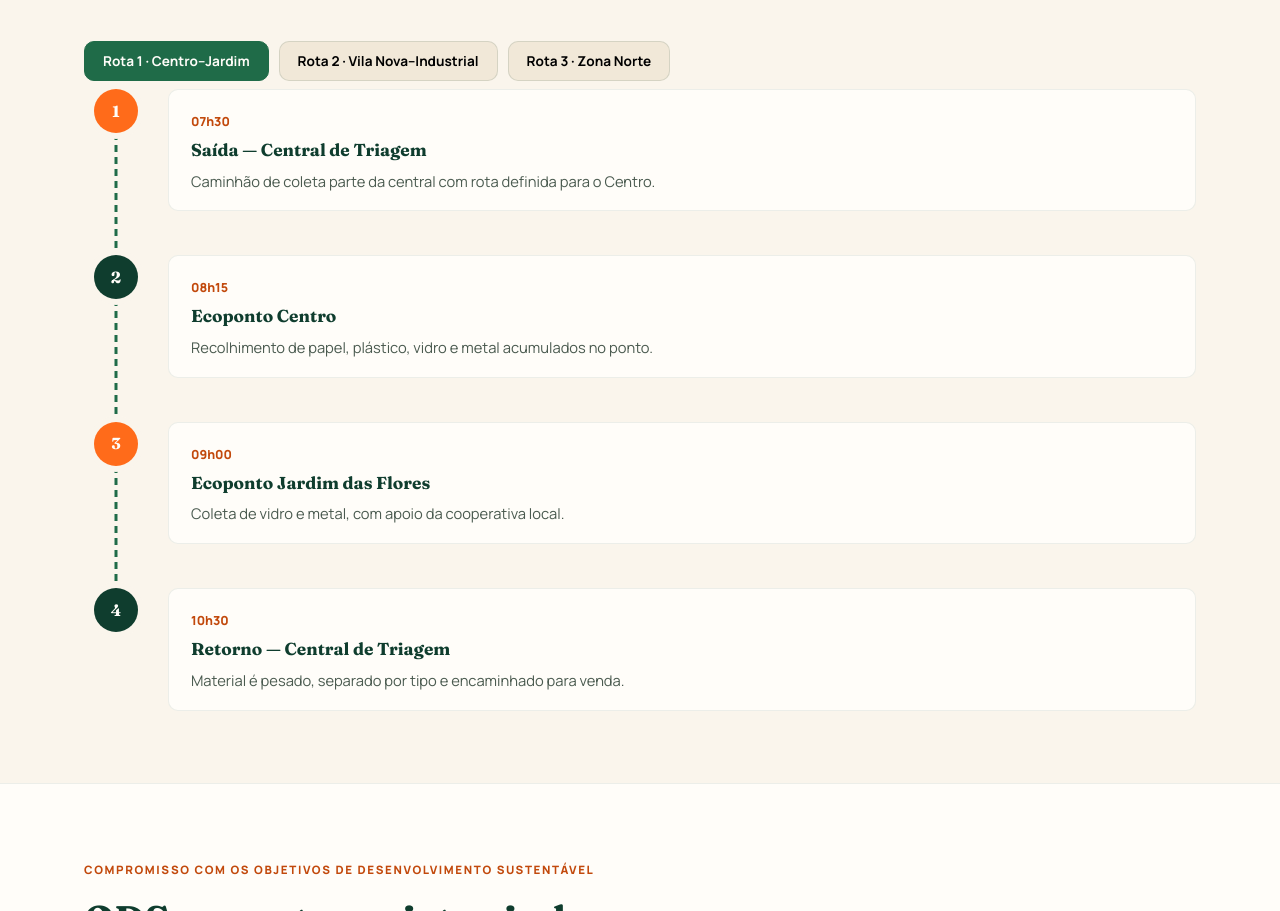
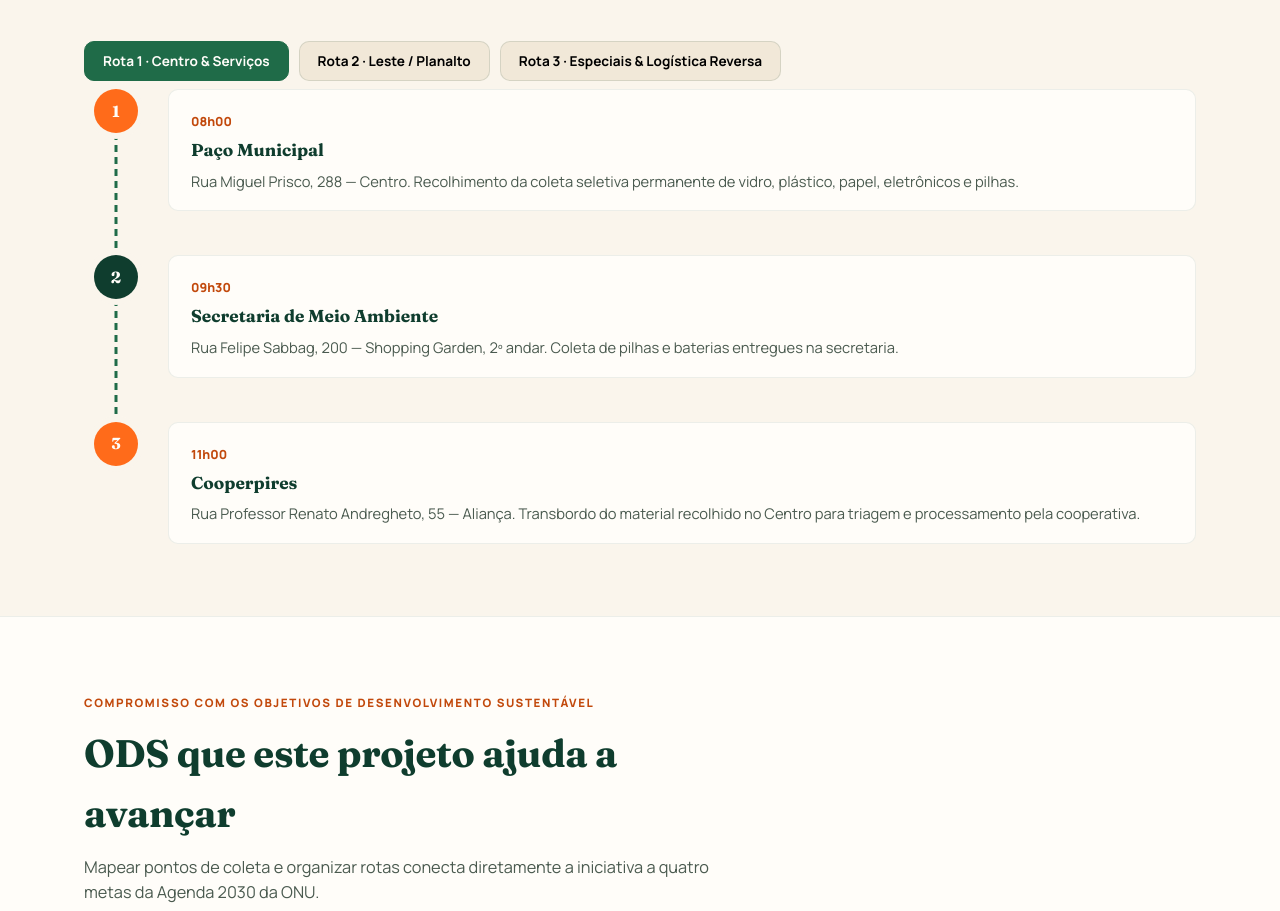
Before and after one commit to Guilherme1712Moraes/Projeto-Feira-Tecnol-gica, a website: page index.html in a window 1280 px wide. Shown: the part 2047-2958 px from the top of the page. Drawn offline with Linux system fonts and the light colour scheme.

Commit message:
Revise collection routes and button labels in index.html
Updated collection routes with real points from Ribeirão Pires.

```diff
--- a/index.html
+++ b/index.html
@@ -665,9 +665,9 @@
       </div>
 
       <div class="rota-select" id="rotaSelect">
-        <button class="active" data-rota="1">Rota 1 · Centro–Jardim</button>
-        <button data-rota="2">Rota 2 · Vila Nova–Industrial</button>
-        <button data-rota="3">Rota 3 · Zona Norte</button>
+        <button class="active" data-rota="1">Rota 1 · Centro & Serviços</button>
+        <button data-rota="2">Rota 2 · Leste / Planalto</button>
+        <button data-rota="3">Rota 3 · Especiais & Logística Reversa</button>
       </div>
 
       <div class="rota-track" id="rotaTrack"></div>
@@ -792,33 +792,28 @@
     });
   });
 
-  // Rotas de coleta
+  // Rotas de coleta atualizadas com pontos reais de Ribeirão Pires
   const rotas = {
     1: {
       dia: 'Segundas e quintas',
       paradas: [
-        { hora: '07h30', nome: 'Saída — Central de Triagem', desc: 'Caminhão de coleta parte da central com rota definida para o Centro.' },
-        { hora: '08h15', nome: 'Ecoponto Centro', desc: 'Recolhimento de papel, plástico, vidro e metal acumulados no ponto.' },
-        { hora: '09h00', nome: 'Ecoponto Jardim das Flores', desc: 'Coleta de vidro e metal, com apoio da cooperativa local.' },
-        { hora: '10h30', nome: 'Retorno — Central de Triagem', desc: 'Material é pesado, separado por tipo e encaminhado para venda.' },
+        { hora: '08h00', nome: 'Paço Municipal', desc: 'Rua Miguel Prisco, 288 — Centro. Recolhimento da coleta seletiva permanente de vidro, plástico, papel, eletrônicos e pilhas.' },
+        { hora: '09h30', nome: 'Secretaria de Meio Ambiente', desc: 'Rua Felipe Sabbag, 200 — Shopping Garden, 2º andar. Coleta de pilhas e baterias entregues na secretaria.' },
+        { hora: '11h00', nome: 'Cooperpires', desc: 'Rua Professor Renato Andregheto, 55 — Aliança. Transbordo do material recolhido no Centro para triagem e processamento pela cooperativa.' }
       ]
     },
     2: {
       dia: 'Terças e sextas',
       paradas: [
-        { hora: '07h00', nome: 'Saída — Cooperativa Parque Industrial', desc: 'Rota atende bairros com maior geração de papel e plástico.' },
-        { hora: '07h50', nome: 'Cooperativa Parque Industrial', desc: 'Coleta de papel e plástico de comércios locais.' },
-        { hora: '09h10', nome: 'Ecoponto Vila Nova', desc: 'Recolhimento de eletrônicos e pilhas para descarte especial.' },
-        { hora: '10h45', nome: 'Retorno — Central de Triagem', desc: 'Eletrônicos seguem para logística reversa com parceiros especializados.' },
+        { hora: '08h30', nome: 'Ecoponto Pátio JB Duarte', desc: 'Avenida Capitão José Galo — Planalto Bela Vista. Recolhimento de resíduos volumosos de papel, plástico, vidro e metal (até 1m³/pessoa).' },
+        { hora: '10h30', nome: 'Cooperpires', desc: 'Rua Professor Renato Andregheto, 55 — Aliança. Entrega dos recicláveis para separação e destinamento pelas equipes da cooperativa.' }
       ]
     },
     3: {
       dia: 'Quartas e sábados',
       paradas: [
-        { hora: '08h00', nome: 'Saída — Central de Triagem', desc: 'Rota cobre toda a Zona Norte, incluindo pontos de óleo de cozinha.' },
-        { hora: '08h40', nome: 'Central de Triagem Municipal', desc: 'Ponto que recebe todos os tipos de material da região.' },
-        { hora: '09h50', nome: 'Coop. Renascer — Óleo', desc: 'Recolhimento de óleo de cozinha usado para produção de biodiesel e sabão.' },
-        { hora: '11h00', nome: 'Fim de rota', desc: 'Material consolidado e registrado no relatório semanal de coleta.' },
+        { hora: '09h00', nome: 'Posto Ipiranga — Centro Alto', desc: 'Avenida Santos André, 700 — Centro Alto. Recolhimento de pilhas e baterias do ponto fixo do posto.' },
+        { hora: '10h15', nome: 'Secretaria de Meio Ambiente', desc: 'Rua Felipe Sabbag, 200 — Shopping Garden, 2º andar. Consolidação dos resíduos eletrônicos e pilhas para destinação ecológica.' }
       ]
     }
   };
```
